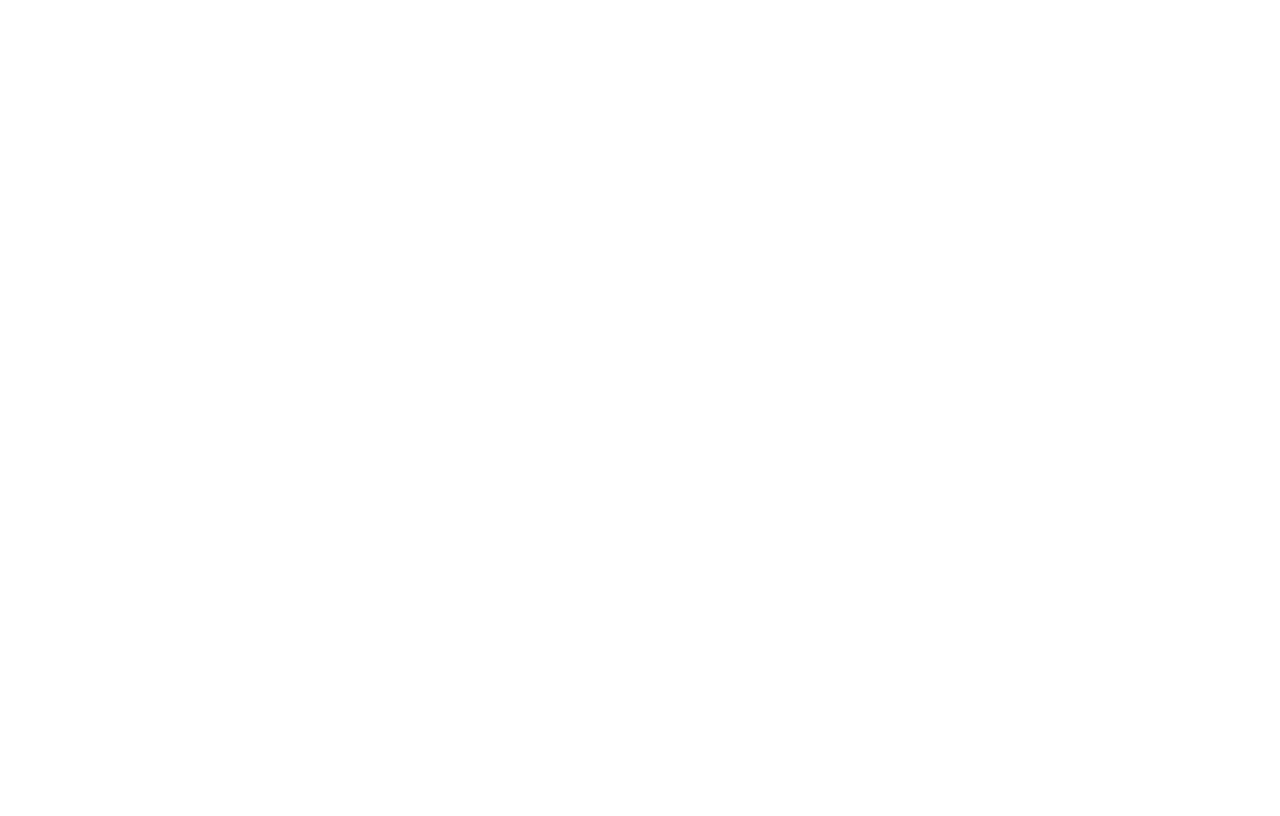
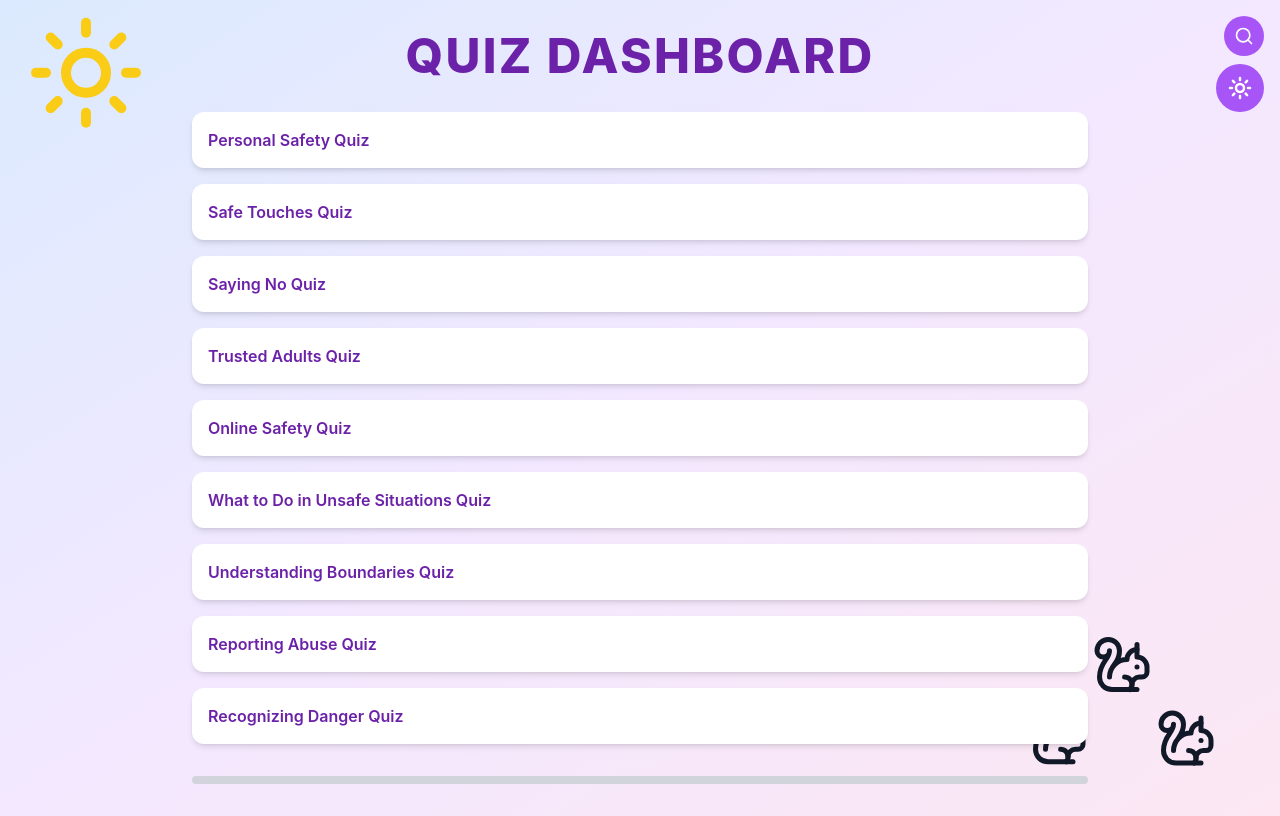
Before and after one commit to DWE-CLOUD/ZENARA, a React (Create React App) app in the folder frontend/: page /quizboard in a window 1280 px wide. Before the commit this address had no page. Built offline with nearby package versions, Linux system fonts and the light colour scheme.

Commit message:
Quiz Board

```diff
--- a/frontend/package.json
+++ b/frontend/package.json
@@ -11,7 +11,7 @@
     "react": "^18.3.1",
     "react-dom": "^18.3.1",
     "react-router-dom": "^6.26.2",
-    "react-scripts": "5.0.1",
+    "react-scripts": "^5.0.1",
     "web-vitals": "^2.1.4"
   },
   "scripts": {
--- a/frontend/src/App.js
+++ b/frontend/src/App.js
@@ -6,6 +6,7 @@
 import Login from './login';
 import Quiz from  './quiz';
 import Learning from  './learning';
+import QuizBoard from './quizboard';
 
 function App() {
     return (
@@ -17,6 +18,7 @@
                 <Route path="/login" element={<Login />} />
                 <Route path="/quiz" element={<Quiz />} />
                 <Route path="/learning" element={<Learning />} />
+                <Route path="/quizboard" element={<QuizBoard/>}/>
             </Routes>
         </Router>
     );
--- /dev/null
+++ b/frontend/src/quizboard.js
@@ -0,0 +1,292 @@
+import React, { useState } from 'react';
+import { motion, AnimatePresence } from 'framer-motion';
+import { Sun, Moon, Search, CloudMoon, Squirrel, Tent } from 'lucide-react';
+
+// Define the quizzes array with nine quizzes
+const quizzes = [
+    { id: 1, title: "Personal Safety Quiz" },
+    { id: 2, title: "Safe Touches Quiz" },
+    { id: 3, title: "Saying No Quiz" },
+    { id: 4, title: "Trusted Adults Quiz" },
+    { id: 5, title: "Online Safety Quiz" },
+    { id: 6, title: "What to Do in Unsafe Situations Quiz" },
+    { id: 7, title: "Understanding Boundaries Quiz" },
+    { id: 8, title: "Reporting Abuse Quiz" },
+    { id: 9, title: "Recognizing Danger Quiz" },
+];
+
+const QuizThumbnail = ({ quiz, onComplete, completed, darkMode }) => {
+    return (
+        <motion.div
+            className={`relative transition-all duration-300 p-4 cursor-pointer
+                ${completed ? 'bg-green-300' : 'bg-white'}
+                rounded-xl shadow-md hover:shadow-lg z-10 w-full text-left`}
+            whileHover={{ scale: 1.05 }}
+            whileTap={{ scale: 0.95 }}
+            onClick={() => onComplete(quiz.id)}
+        >
+            <div className="flex justify-between items-center">
+                <h3 className={`font-semibold text-md ${darkMode ? 'text-gray-900' : 'text-purple-800'}`}>
+                    {quiz.title}
+                </h3>
+            </div>
+        </motion.div>
+    );
+};
+
+const SearchBar = ({ darkMode, onSearch }) => {
+    const [isExpanded, setIsExpanded] = useState(false);
+    const [searchTerm, setSearchTerm] = useState('');
+
+    const handleSearchClick = () => {
+        if (isExpanded && searchTerm) {
+            onSearch(searchTerm);
+        } else {
+            setIsExpanded(!isExpanded);
+        }
+    };
+
+    const handleInputChange = (e) => {
+        setSearchTerm(e.target.value);
+        onSearch(e.target.value);
+    };
+
+    const handleSubmit = (e) => {
+        e.preventDefault();
+        if (searchTerm) {
+            onSearch(searchTerm);
+        }
+    };
+
+    return (
+        <form onSubmit={handleSubmit} className="relative flex flex-row items-center">
+            <AnimatePresence>
+                {isExpanded && (
+                    <motion.input
+                        initial={{ width: 0, opacity: 0 }}
+                        animate={{ width: "200px", opacity: 1 }}
+                        exit={{ width: 0, opacity: 0 }}
+                        transition={{ duration: 0.3 }}
+                        type="text"
+                        placeholder="Search quizzes..."
+                        className={`py-2 px-4 rounded-full outline-none ${darkMode ? 'bg-gray-700 text-white' : 'bg-white text-gray-900'}`}
+                        value={searchTerm}
+                        onChange={handleInputChange}
+                    />
+                )}
+            </AnimatePresence>
+            <motion.button
+                whileHover={{ scale: 1.1 }}
+                whileTap={{ scale: 0.9 }}
+                className={`ml-2 flex items-center justify-center w-10 h-10 rounded-full ${darkMode ? 'bg-purple-600' : 'bg-purple-500'}`}
+                onClick={handleSearchClick}
+                type="button"
+            >
+                <Search size={20} className="text-white" />
+            </motion.button>
+        </form>
+    );
+};
+
+const FloatingSquirrels = ({ darkMode }) => {
+    if (darkMode) return null;
+
+    const positions = [
+        { bottom: '5vh', right: '5vw' },
+        { bottom: '15vh', right: '10vw' },
+        { bottom: '5vh', right: '15vw' },
+    ];
+
+    return (
+        <>
+            {positions.map((pos, index) => (
+                <motion.div
+                    key={index}
+                    className="absolute"
+                    style={{
+                        bottom: pos.bottom,
+                        right: pos.right,
+                        zIndex: 0,
+                    }}
+                    animate={{
+                        y: ["0%", "-20%", "0%"],
+                    }}
+                    transition={{
+                        repeat: Infinity,
+                        duration: 3 + Math.random() * 2,
+                        ease: "easeInOut",
+                    }}
+                >
+                    <Squirrel size={60} className="text-brown-500" />
+                </motion.div>
+            ))}
+        </>
+    );
+};
+
+const FloatingSun = ({ darkMode }) => {
+    if (darkMode) return null;
+
+    return (
+        <motion.div
+            className="absolute"
+            style={{
+                top: "2vh",
+                left: "2vw",
+                zIndex: 0,
+            }}
+            animate={{
+                y: ["0%", "-10%", "0%"],
+            }}
+            transition={{
+                repeat: Infinity,
+                duration: 3,
+                ease: "easeInOut",
+            }}
+        >
+            <Sun size={120} className="text-yellow-400" />
+        </motion.div>
+    );
+};
+
+const FloatingMoonCloud = ({ darkMode }) => {
+    if (!darkMode) return null;
+
+    return (
+        <motion.div
+            className="absolute"
+            style={{
+                top: "2vh",
+                left: "2vw",
+                zIndex: 0,
+            }}
+            animate={{
+                y: ["0%", "-10%", "0%"],
+            }}
+            transition={{
+                repeat: Infinity,
+                duration: 3,
+                ease: "easeInOut",
+            }}
+        >
+            <CloudMoon size={120} className="text-gray-400" />
+        </motion.div>
+    );
+};
+
+const FloatingTent = ({ darkMode }) => {
+    if (!darkMode) return null;
+
+    return (
+        <motion.div
+            className="absolute"
+            style={{
+                bottom: "2vh",
+                right: "2vw",
+                zIndex: 0,
+            }}
+            initial={{ opacity: 0, scale: 0.5 }}
+            animate={{ opacity: 1, scale: 1 }}
+            exit={{ opacity: 0, scale: 0.5 }}
+            transition={{ duration: 0.5 }}
+        >
+            <Tent size={120} className="text-gray-300" />
+        </motion.div>
+    );
+};
+
+const ProgressBar = ({ progress, darkMode }) => {
+    const progressPercentage = (progress / quizzes.length) * 100;
+
+    return (
+        <div className={`h-2 rounded-full ${darkMode ? 'bg-gray-600' : 'bg-gray-300'}`}>
+            <div
+                className={`h-full rounded-full transition-all duration-300 ${darkMode ? 'bg-white' : 'bg-purple-500'}`}
+                style={{ width: `${progressPercentage}%` }}
+            />
+        </div>
+    );
+};
+
+const QuizBoard = () => {
+    const [darkMode, setDarkMode] = useState(false);
+    const [completedQuizzes, setCompletedQuizzes] = useState([]);
+    const [filteredQuizzes, setFilteredQuizzes] = useState(quizzes);
+
+    const toggleDarkMode = () => setDarkMode(!darkMode);
+
+    const handleCompleteQuiz = (id) => {
+        if (!completedQuizzes.includes(id)) {
+            setCompletedQuizzes([...completedQuizzes, id]);
+        }
+    };
+
+    const handleSearch = (searchTerm) => {
+        const filtered = quizzes.filter(quiz =>
+            quiz.title.toLowerCase().includes(searchTerm.toLowerCase())
+        );
+        setFilteredQuizzes(filtered);
+    };
+
+    const bgClass = darkMode
+        ? 'bg-gradient-to-br from-gray-900 via-purple-900 to-indigo-900 text-white'
+        : 'bg-gradient-to-br from-blue-100 via-purple-100 to-pink-100 text-gray-900';
+    const textClass = darkMode ? 'text-white' : 'text-purple-800';
+
+    const progress = completedQuizzes.length;
+
+    return (
+        <div className={`min-h-screen ${bgClass} p-8 transition-colors duration-300 relative overflow-hidden`}>
+            <FloatingSquirrels darkMode={darkMode} />
+            <FloatingSun darkMode={darkMode} />
+            <FloatingMoonCloud darkMode={darkMode} />
+            <FloatingTent darkMode={darkMode} />
+
+            {/* Top-right corner icons */}
+            <div className="absolute top-4 right-4 flex flex-col items-end space-y-2">
+                <SearchBar
+                    darkMode={darkMode}
+                    onSearch={handleSearch}
+                />
+                <button
+                    onClick={toggleDarkMode}
+                    className="p-3 rounded-full bg-purple-500 text-white transition-all duration-300 hover:bg-purple-600"
+                >
+                    {darkMode ? <Moon size={24} strokeWidth={2.5} /> : <Sun size={24} strokeWidth={2.5} />}
+                </button>
+            </div>
+
+            <div className="max-w-4xl mx-auto">
+                <div className="mb-8">
+                    <motion.h1
+                        className={`text-5xl font-extrabold tracking-wider ${textClass} text-center`}
+                        initial={{ opacity: 0, y: -20 }}
+                        animate={{ opacity: 1, y: 0 }}
+                        transition={{ duration: 0.5 }}
+                    >
+                        QUIZ DASHBOARD
+                    </motion.h1>
+                </div>
+
+                <div className="space-y-4">
+                    {filteredQuizzes.map((quiz) => (
+                        <QuizThumbnail
+                            key={quiz.id}
+                            quiz={quiz}
+                            onComplete={handleCompleteQuiz}
+                            completed={completedQuizzes.includes(quiz.id)}
+                            darkMode={darkMode}
+                        />
+                    ))}
+                </div>
+
+                {/* Progress Bar */}
+                <div className="mt-8">
+                    <ProgressBar progress={progress} darkMode={darkMode} />
+                </div>
+            </div>
+        </div>
+    );
+};
+
+export default QuizBoard;
```
Also changed, not shown: 1 other file (tests, documents, lock files or other folders).
